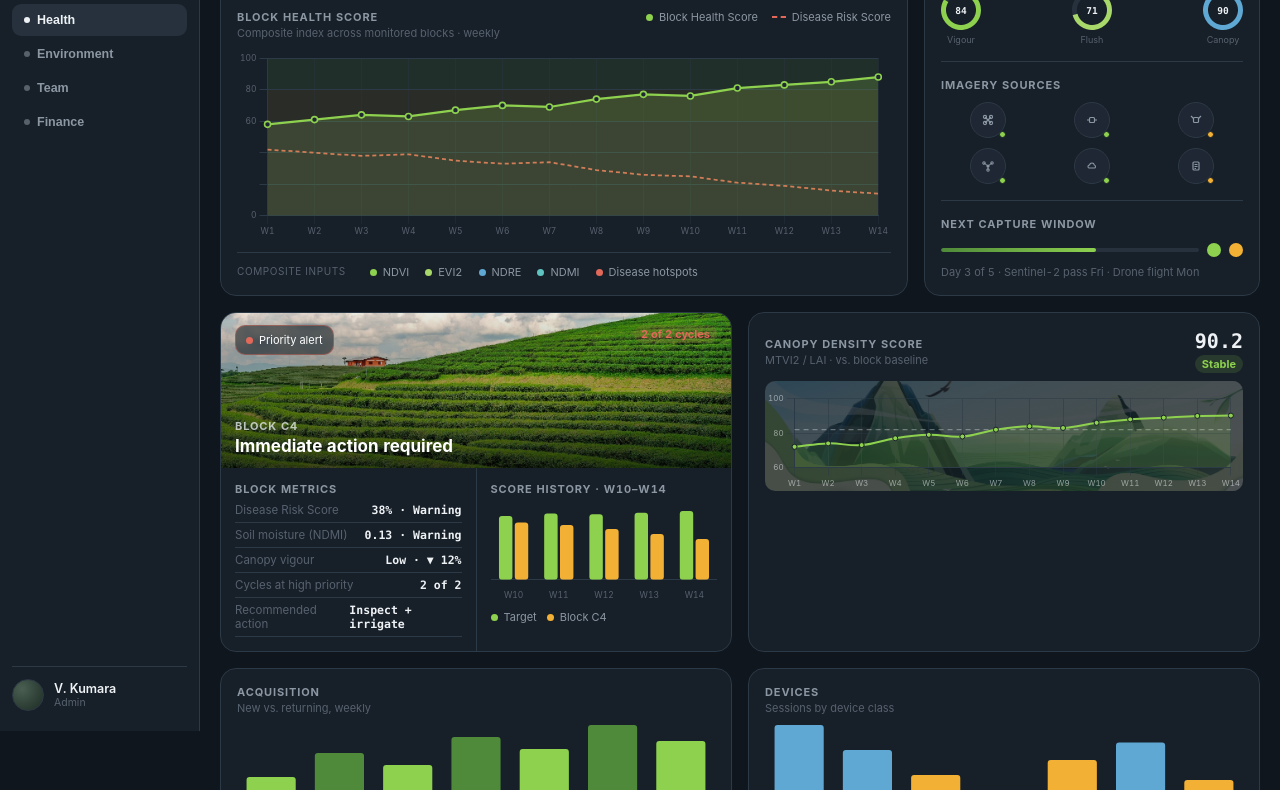
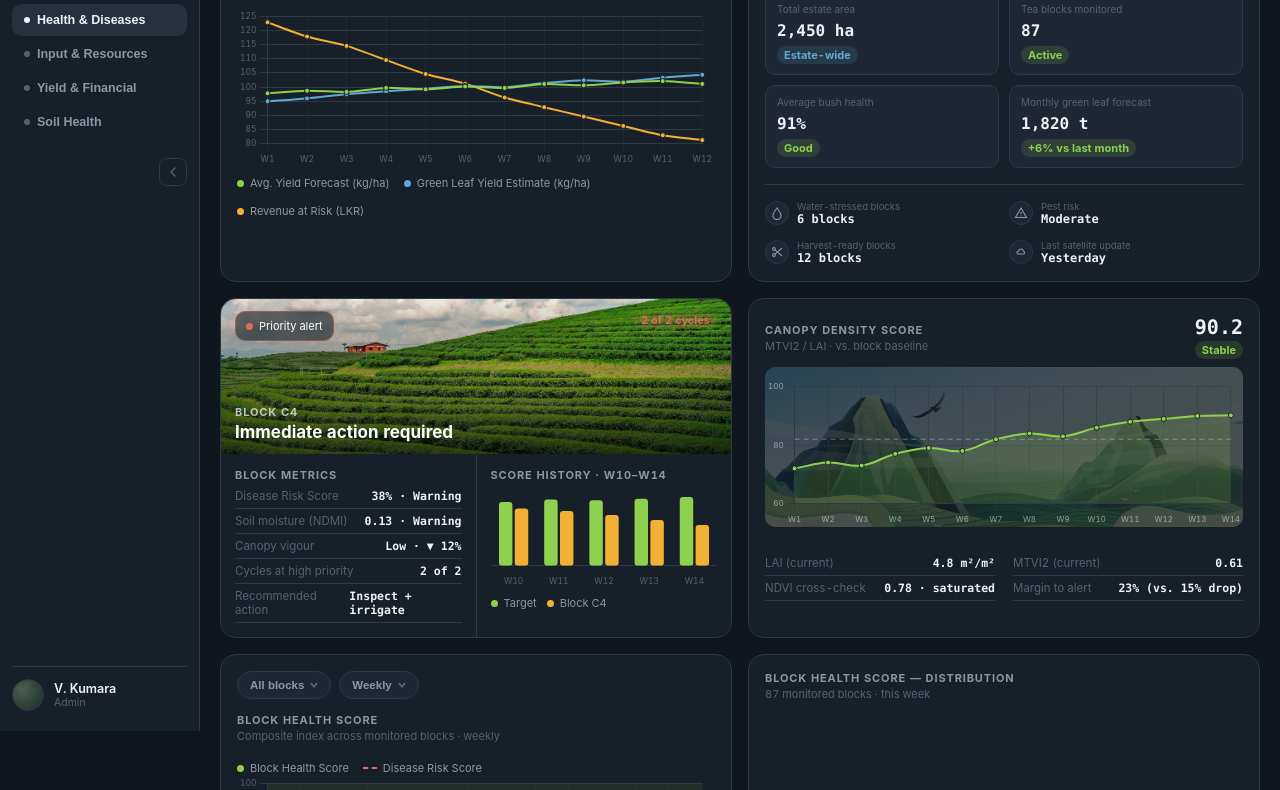
Before and after one commit to veracity-dev/ag-dashboard, a plain HTML site: page dashboard.html in a window 1280 px wide. Shown: the part 69-859 px from the top of the page. Drawn offline with nearby package versions, Linux system fonts and the light colour scheme.

Commit message:
adding yeild and forecast chart

```diff
--- a/dashboard.html
+++ b/dashboard.html
@@ -13,11 +13,16 @@
       </div>
     </div>
     <nav class="tabs" id="tabs">
-      <button class="tab-btn active" data-view="v1"><span class="tdot"></span>Health</button>
-      <button class="tab-btn" data-view="v2"><span class="tdot"></span>Environment</button>
-      <button class="tab-btn" data-view="v3"><span class="tdot"></span>Team</button>
-      <button class="tab-btn" data-view="v4"><span class="tdot"></span>Finance</button>
+      <button class="tab-btn active" data-view="v1" title="Health"><span class="tdot"></span><span class="tab-label">Health &amp; Diseases</span></button>
+      <button class="tab-btn" data-view="v2" title="Input"><span class="tdot"></span><span class="tab-label">Input &amp; Resources</span></button>
+      <button class="tab-btn" data-view="v3" title="Yield"><span class="tdot"></span><span class="tab-label">Yield &amp; Financial</span></button>
+      <button class="tab-btn" data-view="v4" title="Soil"><span class="tdot"></span><span class="tab-label">Soil Health</span></button>
     </nav>
+    <button class="sidebar-toggle" id="sidebar-toggle" title="Toggle sidebar">
+      <svg width="14" height="14" viewBox="0 0 14 14" fill="none">
+        <path d="M9,3 L5,7 L9,11" stroke="currentColor" stroke-width="1.5" stroke-linecap="round" stroke-linejoin="round"/>
+      </svg>
+    </button>
     <div class="sidebar-footer">
       <div class="avatar"></div>
       <div>
@@ -32,47 +37,23 @@
   <!-- ======================= VIEW 1 — HEALTH ======================= -->
   <div class="view active" id="v1">
     <div class="grid g-12">
-      <div id="block-health-score" class="card span-8" style="display:flex; flex-direction:column;">
-        <div class="toolbar">
-          <button class="pill-btn">All blocks <svg width="8" height="8" viewBox="0 0 8 8"><path d="M1,2 L4,6 L7,2" stroke="currentColor" stroke-width="1.3" fill="none"/></svg></button>
-          <button class="pill-btn">Weekly <svg width="8" height="8" viewBox="0 0 8 8"><path d="M1,2 L4,6 L7,2" stroke="currentColor" stroke-width="1.3" fill="none"/></svg></button>
-          <div style="flex:1"></div>
-        </div>
-        <div style="display:flex; justify-content:space-between; align-items:flex-start; flex-wrap:wrap; gap:8px;">
-          <div>
-            <div class="card-title">Block Health Score</div>
-            <div class="card-sub">Composite index across monitored blocks · weekly</div>
-          </div>
-          <div style="display:flex; align-items:center; gap:14px;">
-            <div class="legend-item"><span class="dot" style="background:var(--green)"></span>Block Health Score</div>
-            <div class="legend-item"><span style="width:14px; height:0; border-top:2px dashed var(--red); display:inline-block;"></span>Disease Risk Score</div>
-          </div>
-        </div>
-        <div id="c1-area"></div>
-        <div class="legend-strip" id="c1-legend">
-          <span class="card-sub" style="margin:0 8px 0 0; text-transform:uppercase; letter-spacing:.06em; font-size:10px;">Composite inputs</span>
-        </div>
+
+      <div id="yield-forcast" class="card span-6">
+        <div class="card-title">Yield &amp; Financial Trend</div>
+        <div class="card-sub">Indexed to each metric's 12-week average = 100</div>
+        <div id="c1-yield-forecast"></div>
+        <div class="legend" id="c1-yield-forecast-legend" style="margin-top:8px;"></div>
       </div>
 
-      <div id="block-vitals" class="card span-4">
+      <div id="overview" class="card span-6">
         <div class="side-section">
-          <div class="card-title">Block vitals</div>
-          <div class="vitals-row">
-            <div class="mini-ring-row" id="c1-rings"></div>
+          <div class="card-title" style="display:flex; align-items:center; gap:6px;">
+            Plantation overview
           </div>
+          <div class="stat-tiles" id="c1-overview-tiles"></div>
         </div>
         <div class="side-section">
-          <div class="card-title">Imagery sources</div>
-          <div class="icon-grid-6" id="c1-icongrid"></div>
-        </div>
-        <div class="side-section">
-          <div class="card-title">Next capture window</div>
-          <div class="scrubber">
-            <div class="scrubber-track"><div class="scrubber-fill" id="c1-capture-fill"></div></div>
-            <span class="scrubber-dot" style="background:var(--green)" title="Sentinel-2 pass"></span>
-            <span class="scrubber-dot" style="background:var(--amber)" title="Drone flight"></span>
-          </div>
-          <div class="scrubber-caption" id="c1-capture-caption"></div>
+          <div class="stat-rows" id="c1-overview-rows"></div>
         </div>
       </div>
 
@@ -116,20 +97,38 @@
         <div class="hero-block" style="background-image:linear-gradient(rgba(16,22,29,.75),rgba(16,22,29,.75)),url('images/canopy-density-score-bg.jpg');background-size:cover;background-position:center 100%;position:relative;overflow:hidden;">
           <div id="c1-hero2-spark" style="position:absolute;bottom:0;left:0;right:0;"></div>
         </div>
+        <div class="mini-rows" id="c1-hero2-rows"></div>
+      </div>
+
+      <div id="block-health-score" class="card span-6" style="display:flex; flex-direction:column;">
+        <div class="toolbar">
+          <button class="pill-btn">All blocks <svg width="8" height="8" viewBox="0 0 8 8"><path d="M1,2 L4,6 L7,2" stroke="currentColor" stroke-width="1.3" fill="none"/></svg></button>
+          <button class="pill-btn">Weekly <svg width="8" height="8" viewBox="0 0 8 8"><path d="M1,2 L4,6 L7,2" stroke="currentColor" stroke-width="1.3" fill="none"/></svg></button>
+          <div style="flex:1"></div>
+        </div>
+        <div style="display:flex; justify-content:space-between; align-items:flex-start; flex-wrap:wrap; gap:8px;">
+          <div>
+            <div class="card-title">Block Health Score</div>
+            <div class="card-sub">Composite index across monitored blocks · weekly</div>
+          </div>
+          <div style="display:flex; align-items:center; gap:14px;">
+            <div class="legend-item"><span class="dot" style="background:var(--green)"></span>Block Health Score</div>
+            <div class="legend-item"><span style="width:14px; height:0; border-top:2px dashed var(--red); display:inline-block;"></span>Disease Risk Score</div>
+          </div>
+        </div>
+        <div id="c1-area"></div>
+        <div class="legend-strip" id="c1-legend">
+          <span class="card-sub" style="margin:0 8px 0 0; text-transform:uppercase; letter-spacing:.06em; font-size:10px;">Composite inputs</span>
+        </div>
       </div>
 
       <div class="card span-6">
-        <div class="card-title">Acquisition</div>
-        <div class="card-sub">New vs. returning, weekly</div>
-        <div id="c1-bars1"></div>
-        <div class="mini-rows" id="c1-bars1-rows"></div>
+        <div class="card-title">Block Health Score — distribution</div>
+        <div class="card-sub">87 monitored blocks · this week</div>
+        <div id="c1-violin"></div>
+        <div class="mini-rows" id="c1-violin-rows"></div>
       </div>
-      <div class="card span-6">
-        <div class="card-title">Devices</div>
-        <div class="card-sub">Sessions by device class</div>
-        <div id="c1-bars2"></div>
-        <div class="mini-rows" id="c1-bars2-rows"></div>
-      </div>
+
     </div>
   </div>
 
--- a/dashboard.js
+++ b/dashboard.js
@@ -39,6 +39,10 @@ Chart.defaults.font.size       = 10;
 Chart.defaults.animation       = false;
 
 /* ---- tabs ---- */
+document.getElementById("sidebar-toggle").addEventListener("click", () => {
+  document.querySelector(".sidebar").classList.toggle("collapsed");
+});
+
 document.getElementById("tabs").addEventListener("click", e => {
   const btn = e.target.closest(".tab-btn"); if (!btn) return;
   document.querySelectorAll(".tab-btn").forEach(b => b.classList.toggle("active", b === btn));
@@ -280,6 +284,50 @@ function kpiChart(id, scoreVals, riskVals, weekLabels, opts = {}) {
   });
 }
 
+/* multi-series line chart — renders into div#id. `series` is
+   [{label, data, color}, …]; colors are assigned by the caller in a
+   fixed order (never auto-cycled) and rendered via an external HTML
+   legend rather than Chart.js's built-in one, matching the rest of
+   the dashboard's legend treatment. */
+function multiLineChart(id, series, labels, opts = {}) {
+  const canvas = mkCanvas(id, opts.h || 160);
+  return new Chart(canvas, {
+    type: 'line',
+    data: {
+      labels,
+      datasets: series.map(s => ({
+        label: s.label,
+        data: s.data,
+        borderColor: rc(s.color),
+        backgroundColor: 'transparent',
+        fill: false,
+        tension: 0.25,
+        pointRadius: 2.5,
+        pointHoverRadius: 5,
+        pointBackgroundColor: rc(s.color),
+        pointBorderColor: CLR.surface,
+        pointBorderWidth: 1,
+        borderWidth: 2,
+      }))
+    },
+    options: {
+      responsive: true, maintainAspectRatio: false,
+      interaction: { mode: 'index', intersect: false },
+      plugins: {
+        legend: { display: false },
+        tooltip: {
+          backgroundColor: CLR.surface2, borderColor: CLR.border, borderWidth: 1,
+          titleColor: CLR.textDim, bodyColor: CLR.text, padding: 10,
+        }
+      },
+      scales: {
+        x: { grid: { color: CLR.border + '60' }, ticks: { font: { size: 8.5 }, maxRotation: 0, color: CLR.textFaint } },
+        y: { grid: { color: CLR.border }, ticks: { font: { size: 8.5 }, color: CLR.textFaint } }
+      }
+    }
+  });
+}
+
 /* ================================================================
    SVG helpers — kept only for decorative landscape banners
    ================================================================ */
@@ -347,42 +395,31 @@ const c1Legend = document.getElementById("c1-legend");
   d.innerHTML = `<span class="dot" style="background:${c}"></span>${n}`; c1Legend.appendChild(d);
 });
 
-/* block vitals mini rings */
-const c1rings = document.getElementById("c1-rings");
-[["Vigour", 84, CLR.green], ["Flush", 71, CLR.green2], ["Canopy", 90, CLR.blue]].forEach(([l, pct, color]) => {
-  const wrap = document.createElement("div"); wrap.className = "mini-ring";
-  const ringHost = document.createElement("div"); ringHost.className = "ring-wrap"; ringHost.style.position = "relative";
-  ringHost.appendChild(ringChart(pct, color, 40, 5));
-  const lab = document.createElement("div"); lab.className = "ring-center";
-  lab.innerHTML = `<span class="n mono" style="font-size:9.5px;">${pct}</span>`;
-  ringHost.appendChild(lab);
-  wrap.appendChild(ringHost);
-  const cap = document.createElement("span"); cap.className = "l"; cap.style.color = "var(--text-faint)"; cap.style.fontSize = "9px"; cap.textContent = l;
-  wrap.appendChild(cap);
-  c1rings.appendChild(wrap);
+/* plantation overview — headline estate stats */
+const c1tiles = document.getElementById("c1-overview-tiles");
+[
+  ["Total estate area", "2,450 ha", "Estate-wide", "info"],
+  ["Tea blocks monitored", "87", "Active", "up"],
+  ["Average bush health", "91%", "Good", "up"],
+  ["Monthly green leaf forecast", "1,820 t", "+6% vs last month", "up"],
+].forEach(([l, n, badge, tone]) => {
+  const tile = document.createElement("div"); tile.className = "stat-tile";
+  tile.innerHTML = `<span class="l">${l}</span><span class="n mono">${n}</span><span class="delta ${tone}">${badge}</span>`;
+  c1tiles.appendChild(tile);
 });
 
-/* imagery source icons */
-const c1ImagerySources = [
-  ["Drone",          "ok",    '<path d="M4,4 L10,10 M10,4 L4,10" stroke="currentColor" stroke-width="1.3"/><circle cx="4" cy="4" r="1.6" fill="none" stroke="currentColor" stroke-width="1.1"/><circle cx="10" cy="4" r="1.6" fill="none" stroke="currentColor" stroke-width="1.1"/><circle cx="4" cy="10" r="1.6" fill="none" stroke="currentColor" stroke-width="1.1"/><circle cx="10" cy="10" r="1.6" fill="none" stroke="currentColor" stroke-width="1.1"/>'],
-  ["Sentinel-2",     "ok",    '<rect x="4.5" y="4.5" width="5" height="5" rx="1" fill="none" stroke="currentColor" stroke-width="1.2"/><path d="M2,7 H4.5 M9.5,7 H12" stroke="currentColor" stroke-width="1.2"/>'],
-  ["Landsat",        "stale", '<rect x="4.5" y="4.5" width="5" height="5" rx="1" fill="none" stroke="currentColor" stroke-width="1.2"/><path d="M2,3 L4.5,5.5 M12,3 L9.5,5.5" stroke="currentColor" stroke-width="1.2"/>'],
-  ["AI Fusion",      "ok",    '<circle cx="7" cy="7" r="1.6" fill="currentColor"/><circle cx="3" cy="4" r="1.2" fill="none" stroke="currentColor" stroke-width="1.1"/><circle cx="11" cy="4" r="1.2" fill="none" stroke="currentColor" stroke-width="1.1"/><circle cx="7" cy="11" r="1.2" fill="none" stroke="currentColor" stroke-width="1.1"/><path d="M7,7 L3,4 M7,7 L11,4 M7,7 L7,11" stroke="currentColor" stroke-width="1"/>'],
-  ["Weather feed",   "ok",    '<path d="M4,9 Q3,9 3,7.5 Q3,6 4.5,6 Q5,4 7,4 Q9,4 9.3,6 Q10.5,6.2 10.5,7.7 Q10.5,9 9.3,9 Z" fill="none" stroke="currentColor" stroke-width="1.1"/>'],
-  ["Estate records", "stale", '<rect x="4" y="3" width="6" height="8" rx="1" fill="none" stroke="currentColor" stroke-width="1.2"/><path d="M5.5,5.5 H8.5 M5.5,7.5 H8.5 M5.5,9.5 H7" stroke="currentColor" stroke-width="1"/>'],
-];
-const c1grid = document.getElementById("c1-icongrid");
-c1ImagerySources.forEach(([name, status, glyph]) => {
-  const b = document.createElement("div"); b.className = "icon-btn";
-  b.title = `${name} — ${status === "ok" ? "up to date" : "stale, needs refresh"}`;
-  b.innerHTML = `<svg width="14" height="14" viewBox="0 0 14 14" style="color:var(--text-dim)">${glyph}</svg><span class="dot" style="background:${status === "ok" ? "var(--green)" : "var(--amber)"}"></span>`;
-  c1grid.appendChild(b);
+/* plantation overview — quick-glance rows */
+const c1rows = document.getElementById("c1-overview-rows");
+[
+  ["Water-stressed blocks", "6 blocks", '<path d="M7,2 C7,2 3,7 3,9.5 A4,4 0 0 0 11,9.5 C11,7 7,2 7,2 Z" fill="none" stroke="currentColor" stroke-width="1.2"/>'],
+  ["Pest risk", "Moderate", '<path d="M7,2 L12.5,11.5 H1.5 Z" fill="none" stroke="currentColor" stroke-width="1.1"/><line x1="7" y1="6" x2="7" y2="8.3" stroke="currentColor" stroke-width="1.2"/><circle cx="7" cy="9.8" r="0.6" fill="currentColor"/>'],
+  ["Harvest-ready blocks", "12 blocks", '<circle cx="4" cy="10" r="1.4" fill="none" stroke="currentColor" stroke-width="1.1"/><circle cx="4" cy="4" r="1.4" fill="none" stroke="currentColor" stroke-width="1.1"/><path d="M5.2,5.2 L12,11 M5.2,8.8 L12,3" stroke="currentColor" stroke-width="1.1"/>'],
+  ["Last satellite update", "Yesterday", '<path d="M4,9 Q3,9 3,7.5 Q3,6 4.5,6 Q5,4 7,4 Q9,4 9.3,6 Q10.5,6.2 10.5,7.7 Q10.5,9 9.3,9 Z" fill="none" stroke="currentColor" stroke-width="1.1"/>'],
+].forEach(([l, v, glyph]) => {
+  const item = document.createElement("div"); item.className = "stat-row-item";
+  item.innerHTML = `<span class="ico"><svg width="14" height="14" viewBox="0 0 14 14">${glyph}</svg></span><span><span class="l" style="display:block;">${l}</span><span class="v mono">${v}</span></span>`;
+  c1rows.appendChild(item);
 });
-
-/* capture window scrubber */
-const c1CycleDay = 3, c1CycleLen = 5;
-document.getElementById("c1-capture-fill").style.width = Math.round(c1CycleDay / c1CycleLen * 100) + "%";
-document.getElementById("c1-capture-caption").textContent = `Day ${c1CycleDay} of ${c1CycleLen} · Sentinel-2 pass Fri · Drone flight Mon`;
 
 /* hero card 1 — metric rows */
 const c1h1 = document.getElementById("c1-hero1-rows");
@@ -400,7 +437,7 @@ const h1leg = document.getElementById("c1-hero1-legend");
 
 /* hero card 2 — Canopy Density Score line chart overlay */
 (function () {
-  const canvas = mkCanvas("c1-hero2-spark", 100);
+  const canvas = mkCanvas("c1-hero2-spark", 148);
   new Chart(canvas, {
     type: 'line',
     data: {
@@ -463,17 +500,36 @@ const h1leg = document.getElementById("c1-hero1-legend");
   });
 })();
 
-/* acquisition & devices bar charts */
-barChart("c1-bars1", [12, 18, 15, 22, 19, 25, 21], i => i % 2 ? CLR.greenDim : CLR.green, { h: 100 });
-const c1b1 = document.getElementById("c1-bars1-rows");
-[["Mon","New 12"],["Tue","New 18"],["Wed","Ret. 9"],["Thu","New 22"],["Fri","Ret. 14"],["Sat","New 21"]].forEach(([k, v]) => {
-  const r = document.createElement("div"); r.className = "mini-row"; r.innerHTML = `<span class="k">${k}</span><span class="v mono">${v}</span>`; c1b1.appendChild(r);
+/* hero card 2 — LAI/MTVI2 vs. NDVI cross-check (doc: "NDVI saturation can
+   occur when LAI is high, so LAI/MTVI2 should support NDVI") */
+const c1h2 = document.getElementById("c1-hero2-rows");
+[["LAI (current)","4.8 m²/m²"],["MTVI2 (current)","0.61"],["NDVI cross-check","0.78 · saturated"],["Margin to alert","23% (vs. 15% drop)"]].forEach(([k, v]) => {
+  const r = document.createElement("div"); r.className = "mini-row";
+  r.innerHTML = `<span class="k">${k}</span><span class="v mono">${v}</span>`; c1h2.appendChild(r);
 });
 
-barChart("c1-bars2", [40, 30, 20, 10, 26, 33, 18], (i, v) => v > 28 ? CLR.blue : CLR.amber, { h: 100 });
-const c1b2 = document.getElementById("c1-bars2-rows");
-[["Desktop","40%"],["Mobile","30%"],["Tablet","20%"],["Other","10%"],["Kiosk","26%"],["TV","18%"]].forEach(([k, v]) => {
-  const r = document.createElement("div"); r.className = "mini-row"; r.innerHTML = `<span class="k">${k}</span><span class="v mono">${v}</span>`; c1b2.appendChild(r);
+/* Yield & Financial Trend — three Category C KPIs on one chart:
+   average 30-Day Yield Forecast and Green Leaf Yield Estimate (both
+   kg/ha) alongside Revenue at Risk (LKR). Raw units aren't comparable,
+   so all three are indexed to their OWN 12-week average = 100 (not to
+   a shared Week-1 point) — that keeps one readable axis without
+   forcing every line to launch from the same artificial starting dot. */
+const c1yWeeks = Array.from({ length: 12 }, (_, i) => "W" + (i + 1));
+const c1yRaw = {
+  "Avg. Yield Forecast (kg/ha)":       [206, 208, 207, 210, 209, 211, 210, 213, 212, 214, 215, 213],
+  "Green Leaf Yield Estimate (kg/ha)": [195, 197, 200, 202, 204, 206, 205, 208, 210, 209, 212, 214],
+  "Revenue at Risk (LKR)":             [7400, 7100, 6900, 6600, 6300, 6100, 5800, 5600, 5400, 5200, 5000, 4900],
+};
+const c1yColors = { "Avg. Yield Forecast (kg/ha)": "var(--green)", "Green Leaf Yield Estimate (kg/ha)": "var(--blue)", "Revenue at Risk (LKR)": "var(--amber)" };
+const c1yieldSeries = Object.entries(c1yRaw).map(([label, data]) => {
+  const base = data.reduce((a, b) => a + b, 0) / data.length;
+  return { label, color: c1yColors[label], data: data.map(v => Math.round((v / base) * 1000) / 10), raw: data };
+});
+multiLineChart("c1-yield-forecast", c1yieldSeries, c1yWeeks, { h: 160 });
+const c1yLegend = document.getElementById("c1-yield-forecast-legend");
+c1yieldSeries.forEach(s => {
+  const d = document.createElement("div"); d.className = "legend-item";
+  d.innerHTML = `<span class="dot" style="background:${s.color}"></span>${s.label}`; c1yLegend.appendChild(d);
 });
 
 /* ================================================================
--- a/styles/styles.css
+++ b/styles/styles.css
@@ -28,7 +28,24 @@ svg text{ font-family: ui-monospace,"SF Mono","Cascadia Mono",monospace; }
 
 /* ---- sidebar ---- */
 .sidebar{ width:200px; flex:none; display:flex; flex-direction:column; gap:20px; padding:20px 12px;
-  background:var(--surface); border-right:1px solid var(--border); position:sticky; top:0; height:100vh; }
+  background:var(--surface); border-right:1px solid var(--border); position:sticky; top:0; height:100vh;
+  transition:width .2s ease; overflow-x:hidden; }
+.sidebar.collapsed{ width:52px; }
+.sidebar.collapsed .brand-name,
+.sidebar.collapsed .brand-sub,
+.sidebar.collapsed .tab-label,
+.sidebar.collapsed .user-name,
+.sidebar.collapsed .user-role{ display:none; }
+.sidebar.collapsed .brand{ justify-content:center; }
+.sidebar.collapsed .tab-btn{ justify-content:center; padding:9px; }
+.sidebar.collapsed .sidebar-footer{ justify-content:center; }
+.sidebar-toggle{ display:flex; align-items:center; justify-content:center; width:28px; height:28px;
+  border-radius:8px; border:1px solid var(--border); background:transparent; color:var(--text-faint);
+  cursor:pointer; margin-left:auto; flex-shrink:0; transition:color .15s, background .15s; }
+.sidebar-toggle:hover{ color:var(--text); background:var(--surface-3); }
+.sidebar-toggle svg{ transition:transform .2s; }
+.sidebar.collapsed .sidebar-toggle svg{ transform:rotate(180deg); }
+.sidebar.collapsed .sidebar-toggle{ margin:auto; }
 
 .main{ flex:1; min-width:0; padding:20px; display:flex; flex-direction:column; gap:16px; overflow-y:auto; }
 
@@ -62,7 +79,21 @@ svg text{ font-family: ui-monospace,"SF Mono","Cascadia Mono",monospace; }
 .delta{ display:inline-flex; align-items:center; gap:3px; font-size:11px; font-weight:700; padding:2px 7px; border-radius:999px; }
 .delta.up{ color:var(--green); background:rgba(142,209,79,.14); }
 .delta.down{ color:var(--red); background:rgba(226,104,90,.14); }
+.delta.info{ color:var(--blue); background:rgba(95,168,211,.14); }
 .dot{ width:7px; height:7px; border-radius:50%; display:inline-block; flex:none; }
+
+/* ---- plantation overview tiles + quick rows ---- */
+.stat-tiles{ display:grid; grid-template-columns:1fr 1fr; gap:10px; margin-top:10px; }
+.stat-tile{ background:var(--surface-2); border:1px solid var(--border); border-radius:10px; padding:10px 11px;
+  display:flex; flex-direction:column; align-items:flex-start; gap:6px; }
+.stat-tile .l{ font-size:10px; color:var(--text-faint); }
+.stat-tile .n{ font-size:16px; font-weight:700; }
+.stat-rows{ display:grid; grid-template-columns:1fr 1fr; gap:14px 10px; }
+.stat-row-item{ display:flex; align-items:flex-start; gap:8px; }
+.stat-row-item .ico{ width:24px; height:24px; border-radius:50%; flex:none; display:flex; align-items:center; justify-content:center;
+  background:var(--surface-2); border:1px solid var(--border); color:var(--text-dim); }
+.stat-row-item .l{ font-size:9.5px; color:var(--text-faint); }
+.stat-row-item .v{ font-size:12px; font-weight:600; }
 
 .grid{ display:grid; gap:16px; }
 .g-12{ grid-template-columns:repeat(12,1fr); }
@@ -148,7 +179,7 @@ svg text{ font-family: ui-monospace,"SF Mono","Cascadia Mono",monospace; }
 .scrubber-caption{ font-size:11px; color:var(--text-faint); margin-top:8px; }
 
 .hero-card{ display:flex; flex-direction:column; }
-.hero-block{ height:110px; border-radius:var(--radius-sm); margin-bottom:12px; }
+.hero-block{ height:160px; border-radius:var(--radius-sm); margin-bottom:12px; }
 .hero-head{ display:flex; justify-content:space-between; align-items:baseline; margin-bottom:8px; }
 
 /* ---- hero-card v2: landscape photo + two-col body ---- */
```
